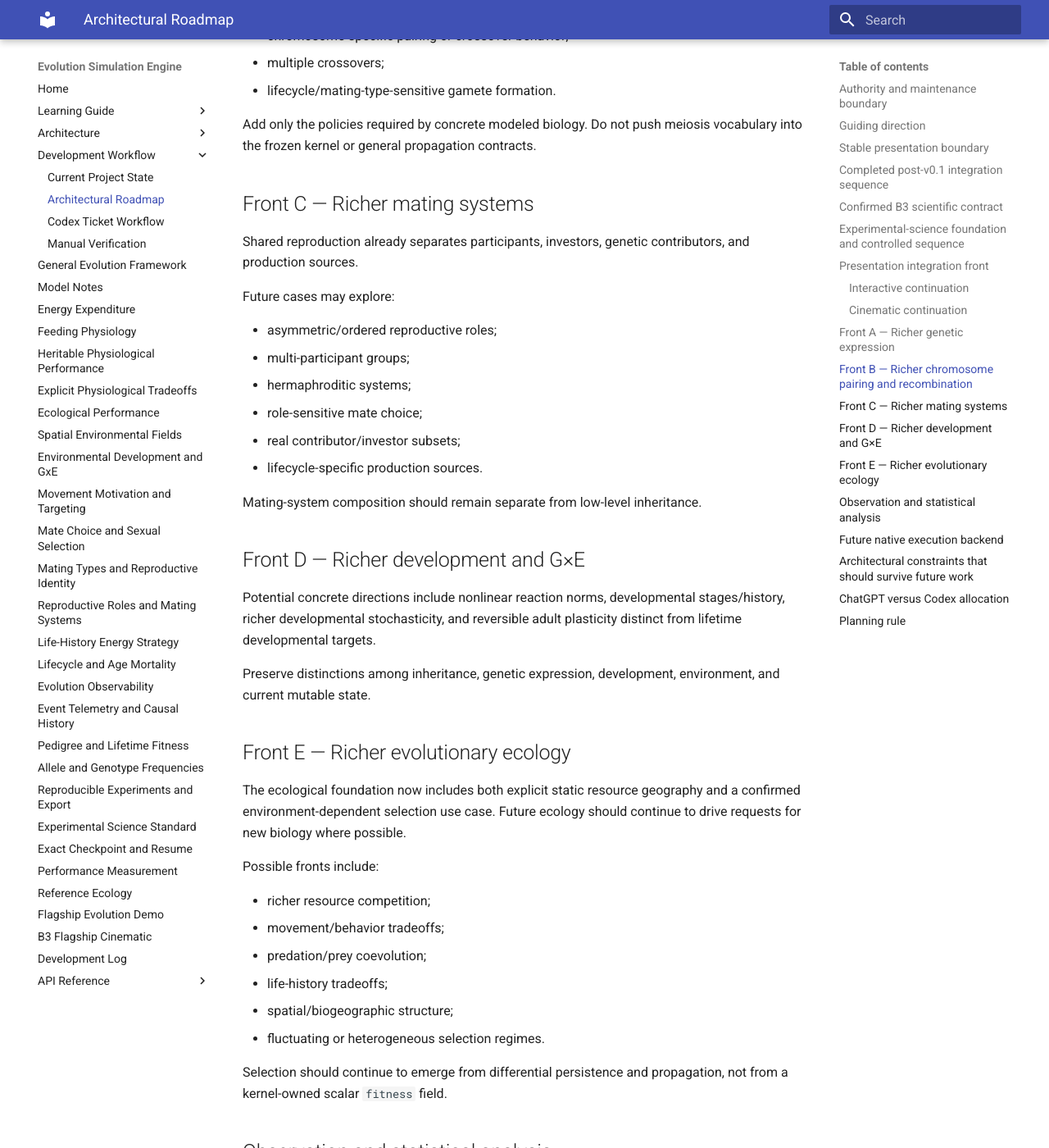
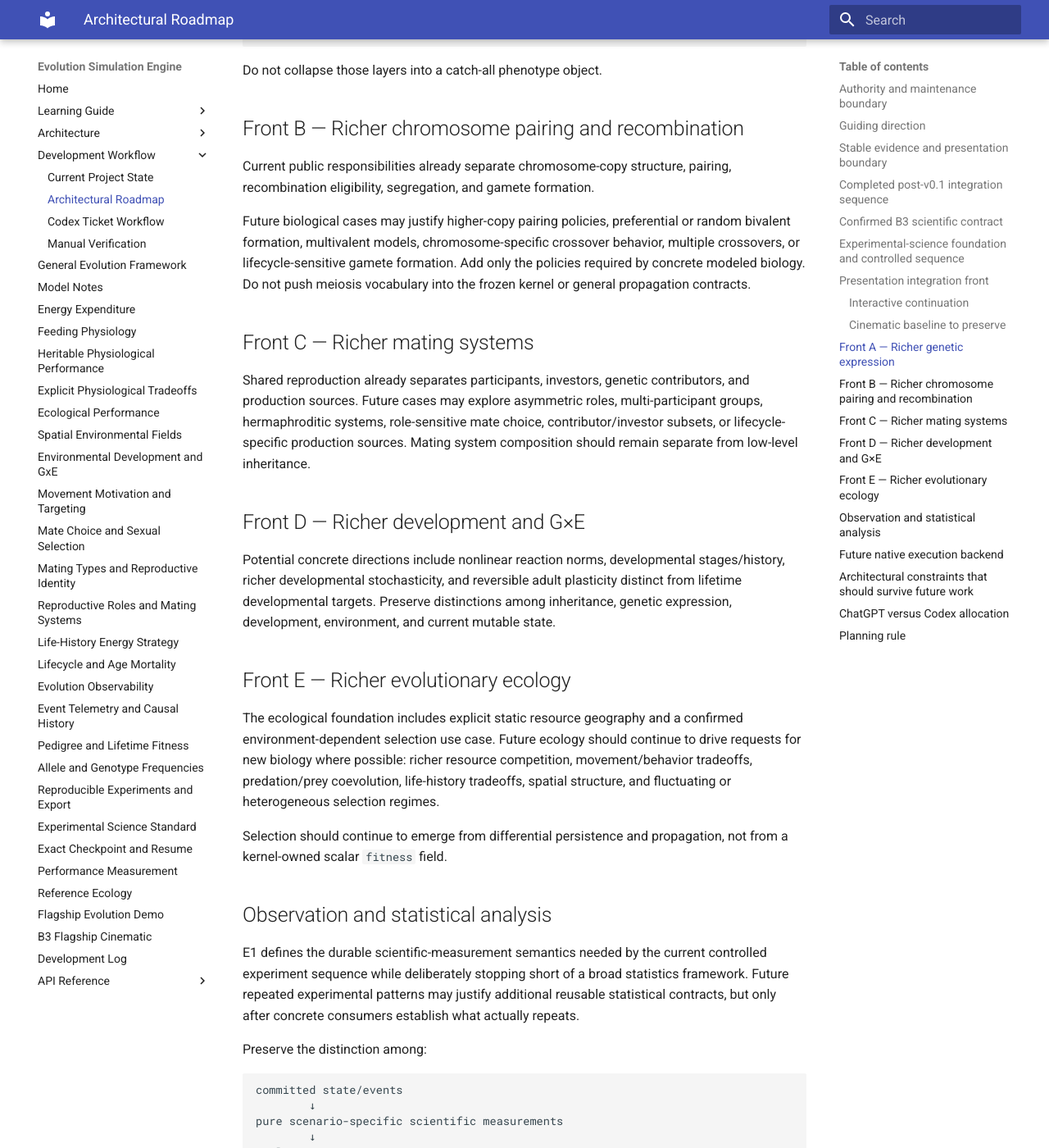
Before and after one commit to abdullahkhan57721/evolution-simulation-engine, an MkDocs documentation site: the page built from docs/development/roadmap.md, in a window 1280 px wide and 1400 px high, scrolled down 6223 px. Shown: the whole window at 82% size. Built offline with MkDocs 1.6.1 and Material for MkDocs 9.7.7, drawn with Linux system fonts in a browser that asks for light colours; some of the changed text lies outside the part shown.

Commit message:
Reconcile experimental and cinematic roadmap fronts

````diff
--- a/docs/development/roadmap.md
+++ b/docs/development/roadmap.md
@@ -23,16 +23,16 @@
    general contracts;
 4. richer modeled biology is added against explicit public responsibilities rather
    than by broadening lower layers speculatively;
-5. observation, experiments, and presentation remain downstream of committed
+5. scientific measurement and presentation remain downstream of committed
    simulation evidence;
 6. performance/native-backend work begins only from measured need.
 
 The kernel is not the development frontier. New modeled behavior normally belongs
 above it unless a genuine generic deficiency is demonstrated.
 
-## Stable presentation boundary
+## Stable evidence and presentation boundary
 
-Current renderer choices are implementation details. The durable boundary is:
+The durable direction is:
 
 ```text
 simulation/domain layers
@@ -41,7 +41,7 @@
 committed scientific evidence
         |
         v
-scenario-specific scientific meaning
+pure measurement / scenario meaning
         |
         +-------------------------+
         |                         |
@@ -55,8 +55,8 @@
 
 ## Completed post-v0.1 integration sequence
 
-The first post-v0.1 scenario/presentation sequence has now crossed its scientific
-integration gate:
+The first post-v0.1 scenario/presentation sequence has crossed both its scientific
+and cinematic integration gates:
 
 ```text
 v0.1.0 portfolio baseline
@@ -79,17 +79,22 @@
         |
         v
 confirmed renderer-neutral B3 scientific handoff
+        |
+        v
+concrete B3 flagship cinematic director
 ```
 
 B1 established immutable ecological resource-placement policy. B2 demonstrated
 an inherited `max_speed` benefit/cost axis using existing movement, maintenance,
-and sexual inheritance. B3 has now confirmed that the two mechanisms compose into
-a robust environment-dependent selection demonstration without kernel changes or a
-generic fitness abstraction.
+and sexual inheritance. B3 confirmed that the two mechanisms compose into a
+robust environment-dependent selection demonstration without kernel changes or a
+generic fitness abstraction. V3 turns that frozen scientific handoff into a
+reproducible explanatory film without moving camera/timing concerns into the
+domain model.
 
 ## Confirmed B3 scientific contract
 
-The current scientific flagship compares:
+The current integrated flagship compares:
 
 ```text
 uniform renewable-resource placement
@@ -119,7 +124,7 @@
 median-effect/legible-episode rule. The complete claim/nonclaim boundary and
 renderer-neutral storyboard live in `docs/flagship_evolution_demo.md`.
 
-The old `max_intake_rate` v0.1 demonstration is now a secondary historical
+The old `max_intake_rate` v0.1 demonstration is a secondary historical
 regression/integration example rather than the primary scientific flagship.
 
 ## Experimental-science foundation and controlled sequence
@@ -155,7 +160,7 @@
 does not add a metric registry, universal analysis plan, statistics DSL, or new
 statistics dependency.
 
-The controlled experimental-evolution sequence is now:
+The controlled experimental-evolution sequence is:
 
 ```text
 E1 experimental-science foundation
@@ -197,9 +202,9 @@
 
 ## Presentation integration front
 
-The presentation step is no longer scenario discovery. Both media can consume the
-confirmed B3 scientific handoff faithfully while the E2–E4 controlled experiment
-track proceeds independently:
+The cinematic B3 continuation is now a concrete sibling renderer path. The
+remaining B3 presentation front is the interactive matched comparison, while the
+E2–E4 controlled experiment track can proceed independently:
 
 ```text
 confirmed B3 evidence/storyboard
@@ -234,15 +236,26 @@
 Renderer-specific controls, layout, charts, animation rate, accessibility, and
 interaction remain UI responsibility.
 
-### Cinematic continuation
+### Cinematic baseline to preserve
 
-The cinematic director should consume the same B3 scientific meaning while
-remaining a sibling renderer concern. It may use seed 5's real committed episodes
-for causal storytelling, but must not fabricate pairwise encounters or substitute
-cinematic interpolation for evidence.
+The B3 cinematic director is intentionally concrete rather than a universal film
+DSL. Its durable lessons are:
 
-Camera, composition, timing, shot order, labels, palette, easing, and transitions
-belong entirely to the cinematic layer.
+- B3 science is consumed from the renderer-neutral handoff and committed evidence;
+- fixed scientific scales are shared across matched arms;
+- representative organisms/events are selected by B3, not by the renderer;
+- focus is a presentation channel independent of scientific fill and body size;
+- committed events support causal labels, while identity continuity remains
+  non-causal;
+- representative-run episodes explain mechanism, while run-level confirmation
+  supports robustness;
+- camera, shot timing, temporal compression, and evidence-chart choreography remain
+  renderer-only concerns;
+- the full portfolio film is a deliberate reproducible artifact, while routine CI
+  retains short generic/science-aware/B3 smokes.
+
+Do not generalize this into a broad camera DSL or scenario-presentation schema
+without multiple future films demonstrating a genuinely repeated contract.
 
 ## Front A — Richer genetic expression
 
@@ -275,64 +288,42 @@
 Current public responsibilities already separate chromosome-copy structure,
 pairing, recombination eligibility, segregation, and gamete formation.
 
-Future biological cases may justify:
-
-- higher-copy pairing policies;
-- preferential versus random bivalent formation;
-- multivalent models;
-- chromosome-specific pairing or crossover behavior;
-- multiple crossovers;
-- lifecycle/mating-type-sensitive gamete formation.
-
-Add only the policies required by concrete modeled biology. Do not push meiosis
-vocabulary into the frozen kernel or general propagation contracts.
+Future biological cases may justify higher-copy pairing policies, preferential or
+random bivalent formation, multivalent models, chromosome-specific crossover
+behavior, multiple crossovers, or lifecycle-sensitive gamete formation. Add only
+the policies required by concrete modeled biology. Do not push meiosis vocabulary
+into the frozen kernel or general propagation contracts.
 
 ## Front C — Richer mating systems
 
 Shared reproduction already separates participants, investors, genetic
-contributors, and production sources.
-
-Future cases may explore:
-
-- asymmetric/ordered reproductive roles;
-- multi-participant groups;
-- hermaphroditic systems;
-- role-sensitive mate choice;
-- real contributor/investor subsets;
-- lifecycle-specific production sources.
-
-Mating-system composition should remain separate from low-level inheritance.
+contributors, and production sources. Future cases may explore asymmetric roles,
+multi-participant groups, hermaphroditic systems, role-sensitive mate choice,
+contributor/investor subsets, or lifecycle-specific production sources. Mating
+system composition should remain separate from low-level inheritance.
 
 ## Front D — Richer development and G×E
 
 Potential concrete directions include nonlinear reaction norms, developmental
 stages/history, richer developmental stochasticity, and reversible adult
-plasticity distinct from lifetime developmental targets.
-
-Preserve distinctions among inheritance, genetic expression, development,
-environment, and current mutable state.
+plasticity distinct from lifetime developmental targets. Preserve distinctions
+among inheritance, genetic expression, development, environment, and current
+mutable state.
 
 ## Front E — Richer evolutionary ecology
 
-The ecological foundation now includes both explicit static resource geography and
-a confirmed environment-dependent selection use case. Future ecology should
-continue to drive requests for new biology where possible.
-
-Possible fronts include:
-
-- richer resource competition;
-- movement/behavior tradeoffs;
-- predation/prey coevolution;
-- life-history tradeoffs;
-- spatial/biogeographic structure;
-- fluctuating or heterogeneous selection regimes.
+The ecological foundation includes explicit static resource geography and a
+confirmed environment-dependent selection use case. Future ecology should continue
+to drive requests for new biology where possible: richer resource competition,
+movement/behavior tradeoffs, predation/prey coevolution, life-history tradeoffs,
+spatial structure, and fluctuating or heterogeneous selection regimes.
 
 Selection should continue to emerge from differential persistence and propagation,
 not from a kernel-owned scalar `fitness` field.
 
 ## Observation and statistical analysis
 
-E1 now defines the durable scientific-measurement semantics needed by the current
+E1 defines the durable scientific-measurement semantics needed by the current
 controlled experiment sequence while deliberately stopping short of a broad
 statistics framework. Future repeated experimental patterns may justify additional
 reusable statistical contracts, but only after concrete consumers establish what
@@ -359,31 +350,11 @@
 ## Future native execution backend
 
 A Rust/C++ backend remains an evidence-driven future front rather than a current
-architecture target.
+architecture target. If measured workloads justify it, the desired direction is a
+validated static typed simulation plan feeding interchangeable Python-reference and
+native execution backends that produce the same committed result values.
 
-If measured workloads justify it, the desired shape is approximately:
-
-```text
-Python modeling / configuration
-        |
-        v
-validated static typed simulation plan
-        |
-        v
-backend execution boundary
-        |
-        +----------------------+
-        |                      |
-        v                      v
-Python reference backend   native backend
-        |                      |
-        +----------+-----------+
-                   |
-                   v
-        committed result values
-```
-
-Do not create this abstraction until real profiling demonstrates both the need and
+Do not create that abstraction until real profiling demonstrates both the need and
 the stable subset worth compiling.
 
 ## Architectural constraints that should survive future work
````
Also changed, not shown: other parts of docs/development/roadmap.md (+7 -10 lines).
